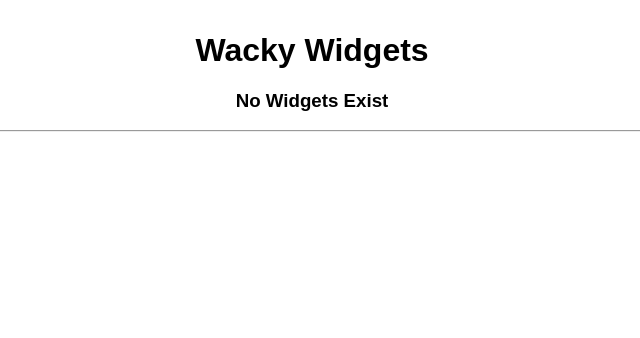
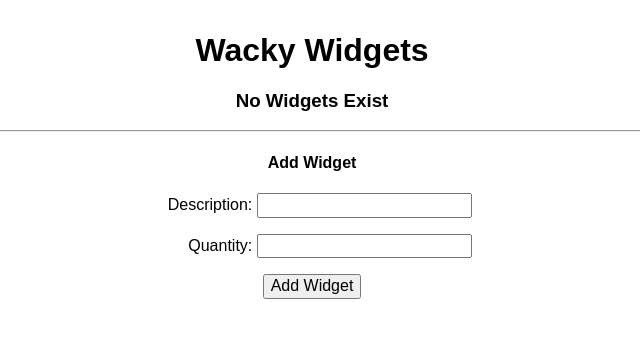
Before and after one commit to bramsubic/Wacky-Widgets-Progect-3-Assessment, a Django app: page / in a window 1280 px wide. Shown: the top 338 px of the page, without its empty margins (328-968 px from the left). Run offline with Django 3.2, Linux system fonts and the light colour scheme; data that the repository does not hold is empty; some libraries are stand-ins or nearby versions.

Commit message:
added form for adding widgets

```diff
--- /dev/null
+++ b/main_app/forms.py
@@ -0,0 +1,7 @@
+from django.forms import ModelForm
+from .models import Widget
+
+class WidgetForm(ModelForm):
+  class Meta:
+    model = Widget
+    fields = ['description', 'quantity']
--- a/main_app/static/css/style.css
+++ b/main_app/static/css/style.css
@@ -2,3 +2,18 @@ body {
     text-align: center;
     margin: 2rem;
 }
+
+label {
+    display: inline-block;
+    width: 100px;
+    text-align: right;
+}
+
+table {
+    margin: 2rem auto;
+}
+
+table a {
+    color: red;
+    text-decoration: none;
+}
--- a/main_app/templates/index.html
+++ b/main_app/templates/index.html
@@ -16,5 +16,13 @@
     <hr>
     {% else %}
     {% endif %}
+
+    <h4>Add Widget</h4>
+
+    <form method="post">
+    {% csrf_token %}
+    {{ widget_form.as_p }}
+    <input type="submit" class="btn" value="Add Widget">
+  </form>
 </body>
 </html>
--- a/main_app/views.py
+++ b/main_app/views.py
@@ -1,8 +1,9 @@
 from django.shortcuts import render
 from .models import Widget
+from .forms import WidgetForm
 
 # Create your views here.
 def widget_index(request):
   widget_list = Widget.objects.all()
-
-  return render(request, 'index.html', { 'widget_list': widget_list })
+  widget_form = WidgetForm()
+  return render(request, 'index.html', { 'widget_list': widget_list, 'widget_form': widget_form})
```
